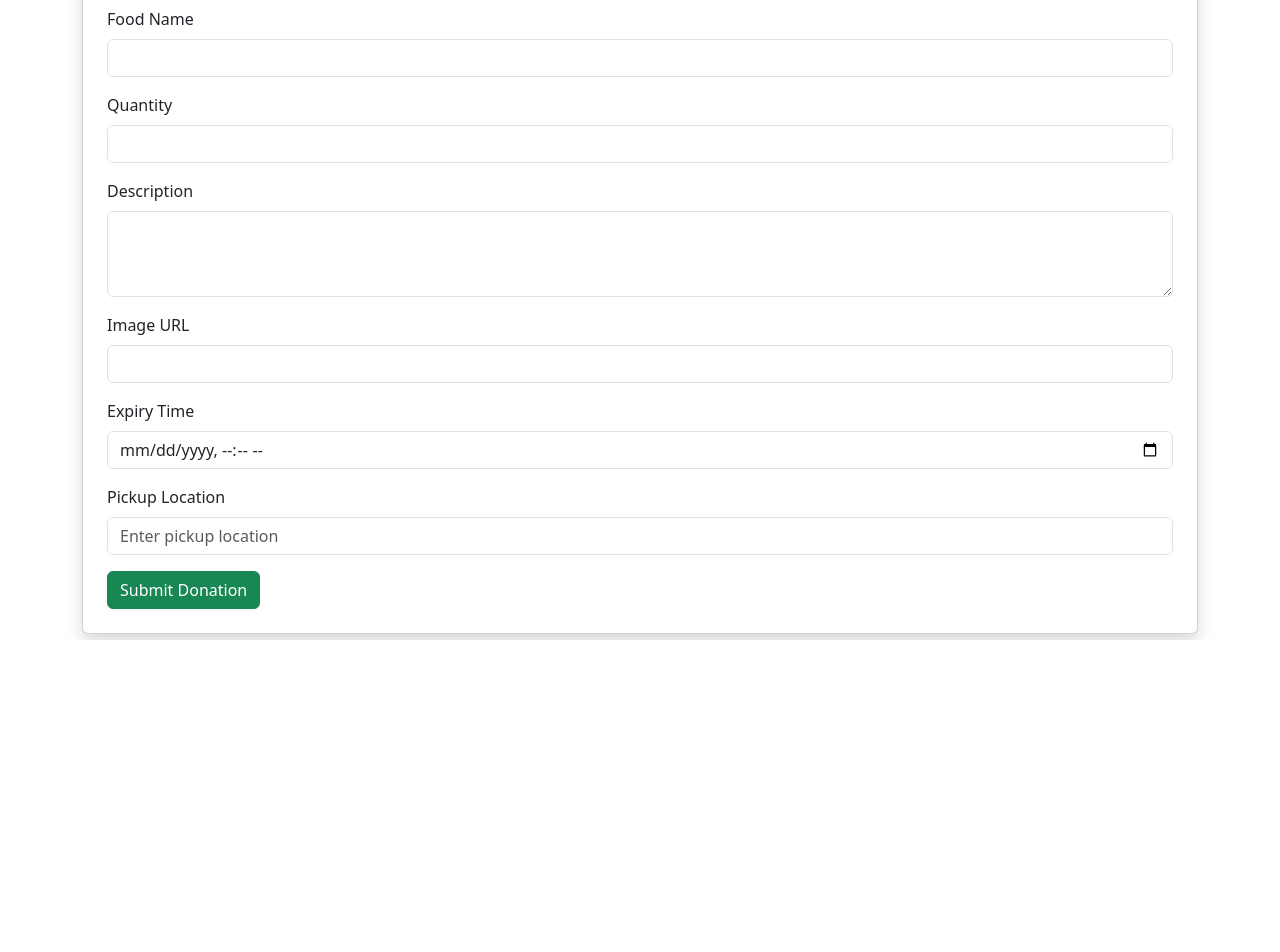
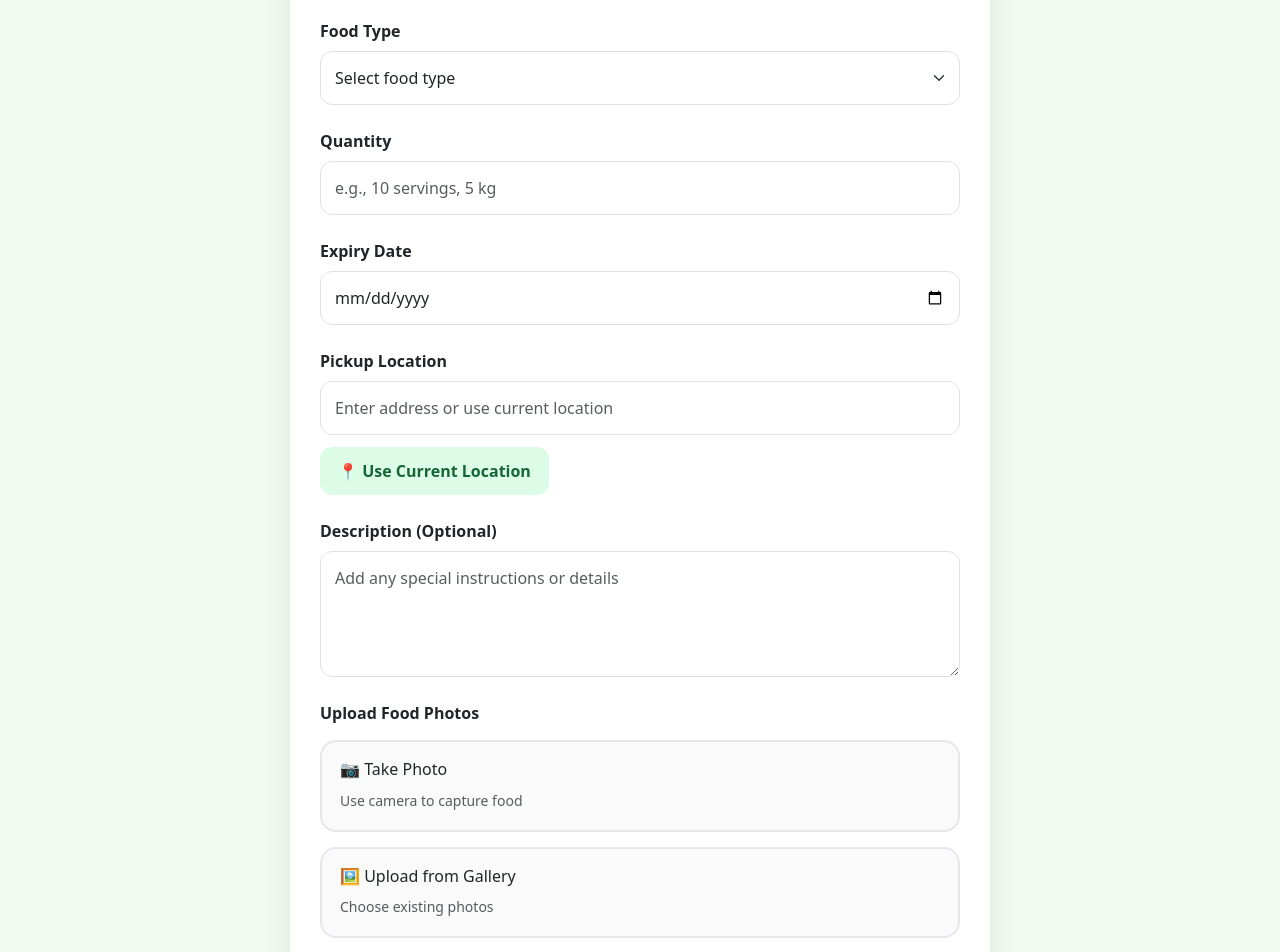
Before and after one commit to likithknp/food-rescue-UI, a React (Vite) app: page /add-donation in a window 1280 px wide. Shown: the part 160-1112 px from the top of the page. Before the commit the page ends 800 px from the top, so only its background shows below. Built offline with nearby package versions, Linux system fonts and the light colour scheme.

Commit message:
Added enhanced donation form with image upload and location support

```diff
--- a/src/pages/AddDonation.jsx
+++ b/src/pages/AddDonation.jsx
@@ -1,86 +1,138 @@
 import { useState } from "react";
 import Navbar from "../components/Navbar";
-import { createDonation } from "../services/donationService";
 
 function AddDonation() {
+  const [images, setImages] = useState([]);
 
   const [donation, setDonation] = useState({
     foodName: "",
     quantity: "",
+    expiryTime: "",
+    pickupLocation: "",
     description: "",
-        imageUrl: "",
-        expiryTime: "",
-        status: "AVAILABLE",
-        pickupLocation: ""
   });
 
   const handleChange = (e) => {
-
     setDonation({
       ...donation,
-            [e.target.name]: e.target.value
+      [e.target.name]: e.target.value,
     });
   };
 
-    const handleSubmit = async (e) => {
+  const handleImageChange = (e) => {
+    const files = Array.from(e.target.files);
+    setImages((prev) => [...prev, ...files]);
+  };
 
+ const useCurrentLocation = () => {
+  if (!navigator.geolocation) {
+    alert("Geolocation is not supported");
+    return;
+  }
+
+  navigator.geolocation.getCurrentPosition(
+    async (position) => {
+      const lat = position.coords.latitude;
+      const lng = position.coords.longitude;
+
+      try {
+        const response = await fetch(
+          `https://nominatim.openstreetmap.org/reverse?format=json&lat=${lat}&lon=${lng}`
+        );
+
+        const data = await response.json();
+
+        setDonation((prev) => ({
+          ...prev,
+          pickupLocation:
+            data.display_name ||
+            `${lat}, ${lng}`,
+        }));
+      } catch (error) {
+        console.error(error);
+
+        setDonation((prev) => ({
+          ...prev,
+          pickupLocation: `${lat}, ${lng}`,
+        }));
+      }
+    },
+    (error) => {
+      console.error(error);
+      alert("Unable to fetch location");
+    }
+  );
+};
+
+  const handleSubmit = (e) => {
     e.preventDefault();
 
-        try {
+    console.log("Donation:", donation);
+    console.log("Images:", images);
 
-            await createDonation(donation);
-
-            alert("Food Donation Added Successfully");
-
-            setDonation({
-                foodName: "",
-                quantity: "",
-                description: "",
-                imageUrl: "",
-                expiryTime: "",
-                status: "AVAILABLE",
-                pickupLocation: ""
-            });
-
-        } catch (error) {
-
-            console.error(error);
-
-            alert("Failed To Save Donation");
-        }
+    alert("Donation submitted successfully");
   };
 
   return (
     <>
       <Navbar />
 
-            <div className="container mt-4">
-
-                <div className="card shadow p-4">
-
-                    <h2 className="mb-4">
-                        Donate Food
+      <div
+        style={{
+          minHeight: "100vh",
+          backgroundColor: "#f0faf0",
+          padding: "30px 15px",
+        }}
+      >
+        <div
+          style={{
+            maxWidth: "700px",
+            margin: "0 auto",
+            background: "#fff",
+            borderRadius: "24px",
+            padding: "30px",
+            boxShadow: "0 10px 30px rgba(0,0,0,0.08)",
+          }}
+        >
+          <h2
+            style={{
+              fontWeight: "700",
+              marginBottom: "25px",
+              color: "#166534",
+            }}
+          >
+            Add Food Donation
           </h2>
 
           <form onSubmit={handleSubmit}>
-
-                        <div className="mb-3">
-                            <label className="form-label">
-                                Food Name
+            <div className="mb-4">
+              <label className="form-label fw-semibold">
+                Food Type
               </label>
 
-                            <input
-                                type="text"
+              <select
+                className="form-select"
                 name="foodName"
-                                className="form-control"
                 value={donation.foodName}
                 onChange={handleChange}
                 required
-                            />
+                style={{
+                  padding: "14px",
+                  borderRadius: "12px",
+                }}
+              >
+                <option value="">Select food type</option>
+                <option value="Cooked Food">Cooked Food</option>
+                <option value="Packed Food">Packed Food</option>
+                <option value="Vegetables">Vegetables</option>
+                <option value="Fruits">Fruits</option>
+                <option value="Bakery Items">Bakery Items</option>
+                <option value="Beverages">Beverages</option>
+              </select>
             </div>
 
-                        <div className="mb-3">
-                            <label className="form-label">
+            <div className="mb-4">
+              <label className="form-label fw-semibold">
                 Quantity
               </label>
 
@@ -88,56 +140,38 @@ function AddDonation() {
                 type="text"
                 name="quantity"
                 className="form-control"
+                placeholder="e.g., 10 servings, 5 kg"
                 value={donation.quantity}
                 onChange={handleChange}
                 required
+                style={{
+                  padding: "14px",
+                  borderRadius: "12px",
+                }}
               />
             </div>
 
-                        <div className="mb-3">
-                            <label className="form-label">
-                                Description
-                            </label>
-
-                            <textarea
-                                name="description"
-                                className="form-control"
-                                rows="3"
-                                value={donation.description}
-                                onChange={handleChange}
-                            />
-                        </div>
-
-                        <div className="mb-3">
-                            <label className="form-label">
-                                Image URL
+            <div className="mb-4">
+              <label className="form-label fw-semibold">
+                Expiry Date
               </label>
 
               <input
-                                type="text"
-                                name="imageUrl"
-                                className="form-control"
-                                value={donation.imageUrl}
-                                onChange={handleChange}
-                            />
-                        </div>
-
-                        <div className="mb-3">
-                            <label className="form-label">
-                                Expiry Time
-                            </label>
-
-                            <input
-                                type="datetime-local"
+                type="date"
                 name="expiryTime"
                 className="form-control"
                 value={donation.expiryTime}
                 onChange={handleChange}
+                required
+                style={{
+                  padding: "14px",
+                  borderRadius: "12px",
+                }}
               />
             </div>
 
-                        <div className="mb-3">
-                            <label className="form-label">
+            <div className="mb-4">
+              <label className="form-label fw-semibold">
                 Pickup Location
               </label>
 
@@ -145,24 +179,168 @@ function AddDonation() {
                 type="text"
                 name="pickupLocation"
                 className="form-control"
+                placeholder="Enter address or use current location"
                 value={donation.pickupLocation}
                 onChange={handleChange}
-                                placeholder="Enter pickup location"
                 required
+                style={{
+                  padding: "14px",
+                  borderRadius: "12px",
+                }}
               />
+
+              <button
+                type="button"
+                onClick={useCurrentLocation}
+                style={{
+                  marginTop: "12px",
+                  border: "none",
+                  backgroundColor: "#dcfce7",
+                  color: "#166534",
+                  padding: "12px 18px",
+                  borderRadius: "12px",
+                  fontWeight: "600",
+                }}
+              >
+                📍 Use Current Location
+              </button>
+            </div>
+
+            <div className="mb-4">
+              <label className="form-label fw-semibold">
+                Description (Optional)
+              </label>
+
+              <textarea
+                rows="4"
+                name="description"
+                className="form-control"
+                placeholder="Add any special instructions or details"
+                value={donation.description}
+                onChange={handleChange}
+                style={{
+                  borderRadius: "12px",
+                  padding: "14px",
+                }}
+              />
+            </div>
+
+            <div className="mb-4">
+              <label
+                className="form-label fw-semibold"
+                style={{ marginBottom: "15px" }}
+              >
+                Upload Food Photos
+              </label>
+
+              <label
+                style={{
+                  display: "block",
+                  padding: "18px",
+                  border: "2px solid #e5e7eb",
+                  borderRadius: "16px",
+                  marginBottom: "15px",
+                  cursor: "pointer",
+                  background: "#fafafa",
+                }}
+              >
+                <input
+                  type="file"
+                  accept="image/*"
+                  capture="environment"
+                  hidden
+                  onChange={handleImageChange}
+                />
+
+                <h6>📷 Take Photo</h6>
+
+                <small className="text-muted">
+                  Use camera to capture food
+                </small>
+              </label>
+
+              <label
+                style={{
+                  display: "block",
+                  padding: "18px",
+                  border: "2px solid #e5e7eb",
+                  borderRadius: "16px",
+                  cursor: "pointer",
+                  background: "#fafafa",
+                }}
+              >
+                <input
+                  type="file"
+                  accept="image/*"
+                  multiple
+                  hidden
+                  onChange={handleImageChange}
+                />
+
+                <h6>🖼 Upload from Gallery</h6>
+
+                <small className="text-muted">
+                  Choose existing photos
+                </small>
+              </label>
+
+              {images.length > 0 && (
+                <>
+                  <div className="row mt-4">
+                    {images.map((image, index) => (
+                      <div className="col-4 mb-3" key={index}>
+                        <img
+                          src={URL.createObjectURL(image)}
+                          alt="food"
+                          className="img-fluid"
+                          style={{
+                            borderRadius: "14px",
+                            height: "120px",
+                            width: "100%",
+                            objectFit: "cover",
+                          }}
+                        />
+                      </div>
+                    ))}
+                  </div>
+
+                  <div className="d-flex justify-content-between">
+                    <button
+                      type="button"
+                      className="btn btn-outline-secondary"
+                      onClick={() => setImages([])}
+                    >
+                      Back
+                    </button>
+
+                    <button
+                      type="button"
+                      className="btn btn-success"
+                    >
+                      Done ({images.length})
+                    </button>
+                  </div>
+                </>
+              )}
             </div>
 
             <button
               type="submit"
-                            className="btn btn-success"
+              style={{
+                width: "100%",
+                border: "none",
+                backgroundColor: "#16a34a",
+                color: "white",
+                padding: "16px",
+                borderRadius: "14px",
+                fontSize: "16px",
+                fontWeight: "700",
+              }}
             >
-                            Submit Donation
+              Post Donation
             </button>
-
           </form>
-
         </div>
-
       </div>
     </>
   );
--- a/src/pages/NGOs.jsx
+++ b/src/pages/NGOs.jsx
@@ -1,6 +1,10 @@
+import { useEffect, useState } from "react";
 import Navbar from "../components/Navbar";
 
 function NGOs() {
+
+  const [location, setLocation] = useState(null);
+  const [error, setError] = useState("");
 
   const ngos = [
     {
@@ -15,27 +19,81 @@ function NGOs() {
     }
   ];
 
+  useEffect(() => {
+    getCurrentLocation();
+  }, []);
+
+  const getCurrentLocation = () => {
+
+    if (!navigator.geolocation) {
+      setError("Geolocation is not supported by your browser");
+      return;
+    }
+
+    navigator.geolocation.getCurrentPosition(
+      (position) => {
+
+        const latitude = position.coords.latitude;
+        const longitude = position.coords.longitude;
+
+        console.log("Latitude:", latitude);
+        console.log("Longitude:", longitude);
+
+        setLocation({
+          latitude,
+          longitude
+        });
+
+      },
+      (err) => {
+        console.error(err);
+        setError("Location permission denied");
+      }
+    );
+  };
+
   return (
     <>
       <Navbar />
 
       <div className="container mt-4">
 
-        <h2>NGOs</h2>
+        <h2 className="mb-4">Nearby NGOs</h2>
+
+        {location && (
+          <div className="alert alert-success">
+            <strong>Current Location</strong>
+            <br />
+            Latitude: {location.latitude}
+            <br />
+            Longitude: {location.longitude}
+          </div>
+        )}
+
+        {error && (
+          <div className="alert alert-danger">
+            {error}
+          </div>
+        )}
 
         <div className="row">
 
           {ngos.map((ngo) => (
 
-            <div className="col-md-4 mt-3" key={ngo.id}>
+            <div
+              className="col-md-4 mt-3"
+              key={ngo.id}
+            >
 
-              <div className="card shadow">
+              <div className="card shadow h-100">
 
                 <div className="card-body">
 
                   <h5>{ngo.name}</h5>
 
-                  <p>{ngo.city}</p>
+                  <p className="text-muted">
+                    {ngo.city}
+                  </p>
 
                 </div>
 
```
Also changed, not shown: src/pages/Dashboard.jsx (+206 -34 lines). Lines whose indentation alone changed are shown as unchanged.
